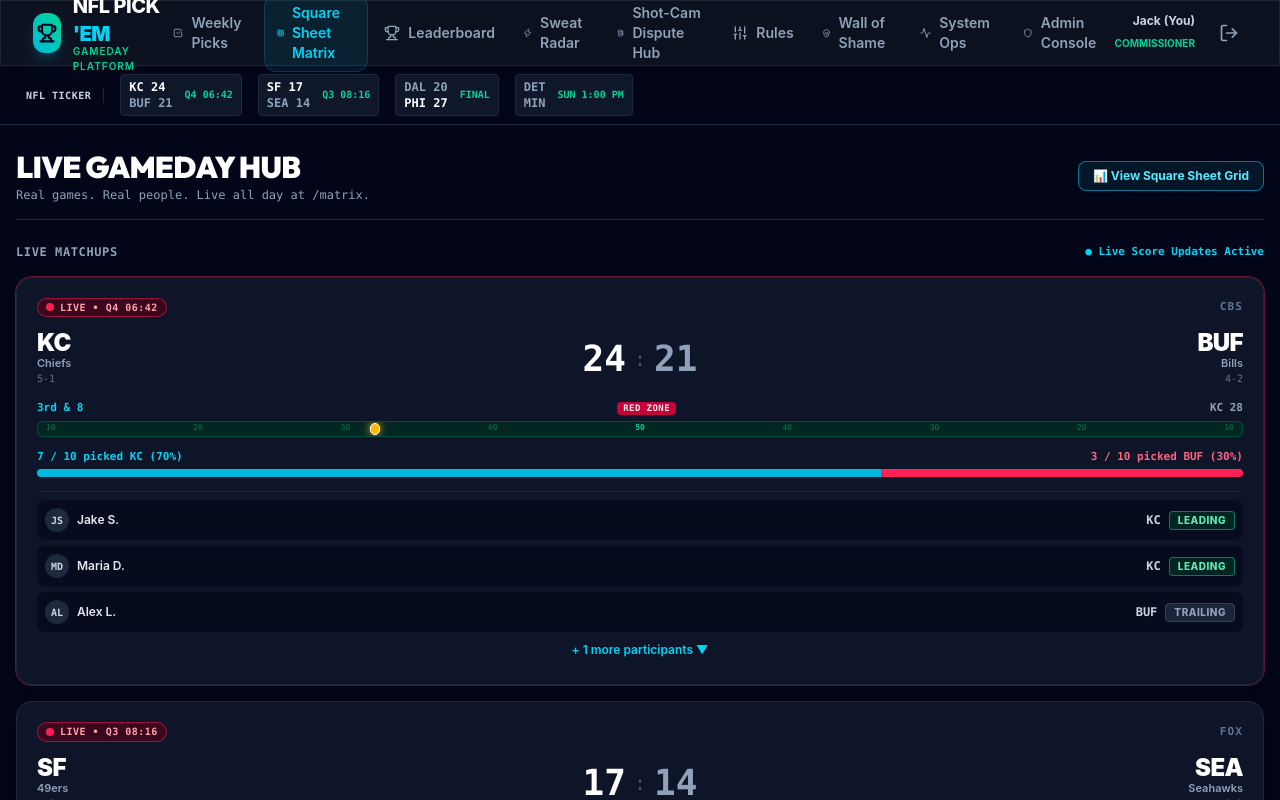
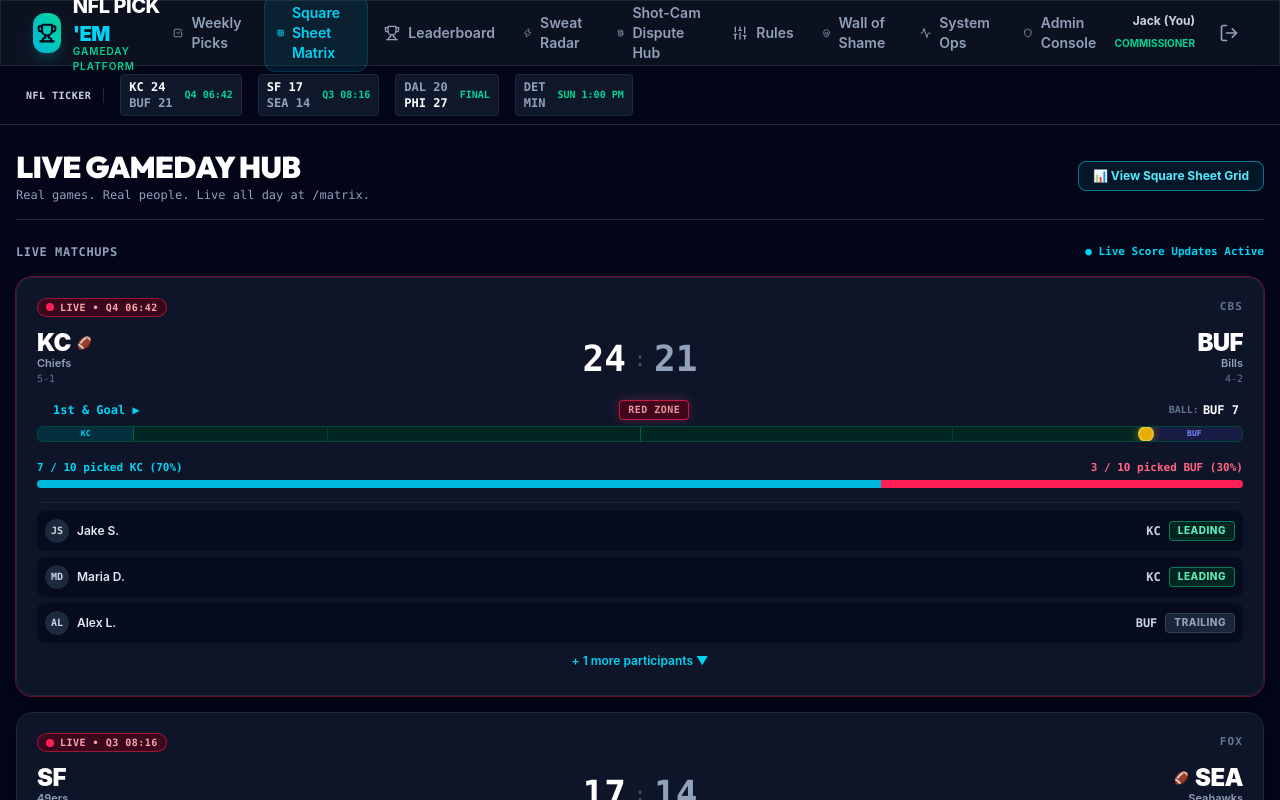
Before and after one commit to jdubciii/NFL-Pick-Em, a React (Vite) app in the folder client/: page /matrix in a window 1280 px wide. Shown: the top 800 px of the page. Built offline with nearby package versions, Linux system fonts and the light colour scheme.

Commit message:
fix(gameday): implement Option A spatial field semantics with decoupled absolutePosition and possession chevrons

```diff
--- a/client/capacitor.config.ts
+++ b/client/capacitor.config.ts
@@ -7,7 +7,7 @@
   server: {
     androidScheme: 'http',
     cleartext: true,
-    allowNavigation: ['192.168.1.18:3000', '192.168.1.18'],
+    allowNavigation: ['192.168.1.29:3000', '192.168.1.29', '192.168.1.18:3000', '192.168.1.18', 'localhost:3000'],
   },
   plugins: {
     CapacitorHttp: {
--- a/client/src/components/matrix/FieldPositionTracker.tsx
+++ b/client/src/components/matrix/FieldPositionTracker.tsx
@@ -1,59 +1,83 @@
 import React from 'react';
 
-interface FieldPositionTrackerProps {
-  possession: 'HOME' | 'AWAY';
-  yardline: number; // 0 to 100 (50 is midfield)
-  downAndDistance?: string; // e.g., '3rd & 8'
-  sideOfField?: string; // e.g., 'KC 28'
+export interface FieldPositionTrackerProps {
+  absolutePosition?: number; // 0 to 100 (0% = Away End Zone, 100% = Home End Zone)
+  yardline?: number; // legacy fallback
+  downAndDistance?: string; // e.g. "1st & Goal"
+  possession?: 'AWAY' | 'HOME';
+  awayTeam?: string;
+  homeTeam?: string;
+  lineOfScrimmage?: string; // e.g. "BUF 7"
+  sideOfField?: string;
   isRedZone?: boolean;
 }
 
 export const FieldPositionTracker: React.FC<FieldPositionTrackerProps> = ({
-  possession,
+  absolutePosition = 93,
   yardline,
-  downAndDistance,
+  downAndDistance = '1st & Goal',
+  possession = 'AWAY',
+  awayTeam = 'KC',
+  homeTeam = 'BUF',
+  lineOfScrimmage = 'BUF 7',
   sideOfField,
-  isRedZone = false
+  isRedZone = true,
 }) => {
-  // Normalize yardline coordinate across the 100-yard visual field
-  const clamped = Math.max(5, Math.min(95, yardline));
+  const effectiveBallLocation = lineOfScrimmage || sideOfField || 'BUF 7';
+  const effectivePosition = absolutePosition ?? yardline ?? 93;
+  // Option A Standard: Away team (Left) drives Right (▶); Home team (Right) drives Left (◀)
+  const chevron = possession === 'AWAY' ? '▶' : '◀';
 
   return (
-    <div className="w-full space-y-1 my-2">
-      <div className="flex items-center justify-between text-[11px] font-mono font-bold text-slate-400">
-        <span className="text-cyan-400">{downAndDistance || '1st & 10'}</span>
+    <div className="w-full space-y-1.5 font-mono select-none">
+      {/* Telemetry Header */}
+      <div className="flex items-center justify-between text-xs px-1">
+        <div className="flex items-center space-x-1.5 font-black text-cyan-400">
+          <span className="h-1.5 w-1.5 rounded-full bg-cyan-400 animate-ping" />
+          <span>
+            {downAndDistance} {chevron}
+          </span>
+        </div>
+
         {isRedZone && (
-          <span className="px-1.5 py-0.2 rounded bg-rose-600/90 text-white text-[9px] uppercase tracking-wider font-extrabold animate-pulse">
+          <span className="px-2 py-0.5 rounded bg-rose-950/90 border border-rose-500/80 text-[10px] font-black text-rose-300 tracking-wider shadow-[0_0_12px_rgba(244,63,94,0.3)] animate-pulse">
             RED ZONE
           </span>
         )}
-        <span>{sideOfField || 'MIDFIELD'}</span>
+
+        <div className="flex items-center space-x-1 text-slate-300 font-bold">
+          <span className="text-[10px] text-slate-500 uppercase">BALL:</span>
+          <span className="text-white font-black">{effectiveBallLocation}</span>
+        </div>
       </div>
 
-      {/* Field Grid Visualization */}
-      <div className="relative h-4 w-full bg-emerald-950/80 rounded-md border border-emerald-700/50 overflow-hidden flex items-center shadow-inner">
-        {/* Yard Markers */}
-        <div className="absolute inset-0 flex justify-between px-2 text-[8px] font-mono text-emerald-600/70 select-none">
-          <span>10</span>
-          <span>20</span>
-          <span>30</span>
-          <span>40</span>
-          <span className="font-bold text-emerald-400">50</span>
-          <span>40</span>
-          <span>30</span>
-          <span>20</span>
-          <span>10</span>
+      {/* 100-Yard Field Strip */}
+      <div className="relative w-full h-4 bg-emerald-950/80 border border-emerald-800/60 rounded-md overflow-hidden flex items-center shadow-inner">
+        {/* Left End Zone (Away: Fixed at 0%) */}
+        <div className="w-[8%] h-full bg-cyan-950/80 border-r border-emerald-700/60 flex items-center justify-center text-[8px] font-black text-cyan-400">
+          {awayTeam}
         </div>
 
-        {/* Yardlines Subtle Dividers */}
-        <div className="absolute inset-0 grid grid-cols-10 divide-x divide-emerald-800/30" />
+        {/* 20-Yard Line Marker (Left) */}
+        <div className="absolute left-[24%] top-0 bottom-0 w-px bg-emerald-700/30" />
 
-        {/* Ball Location Indicator */}
+        {/* 50-Yard Center Marker */}
+        <div className="absolute left-1/2 top-0 bottom-0 w-px bg-emerald-500/40 z-10" />
+
+        {/* 20-Yard Line Marker (Right) */}
+        <div className="absolute right-[24%] top-0 bottom-0 w-px bg-emerald-700/30" />
+
+        {/* Glowing Football Indicator (Positioned directly by absolutePosition 0-100%) */}
         <div
-          className="absolute top-0 bottom-0 w-2.5 -ml-1.25 flex items-center justify-center transition-all duration-700"
-          style={{ left: `${clamped}%` }}
+          style={{ left: `${Math.min(92, Math.max(8, effectivePosition))}%` }}
+          className="absolute -translate-x-1/2 flex items-center justify-center z-20 transition-all duration-700"
         >
-          <div className="h-3 w-3 rounded-full bg-amber-400 shadow-[0_0_8px_rgba(251,191,36,0.9)] border border-white" />
+          <div className="h-3 w-3 rounded-full bg-amber-400 ring-2 ring-amber-300 shadow-[0_0_12px_rgba(251,191,36,0.9)] animate-pulse" />
+        </div>
+
+        {/* Right End Zone (Home: Fixed at 100%) */}
+        <div className="ml-auto w-[8%] h-full bg-indigo-950/80 border-l border-emerald-700/60 flex items-center justify-center text-[8px] font-black text-indigo-400">
+          {homeTeam}
         </div>
       </div>
     </div>
--- a/client/src/components/matrix/NightEditorialMatchupCard.tsx
+++ b/client/src/components/matrix/NightEditorialMatchupCard.tsx
@@ -69,8 +69,15 @@
         {/* Away Team */}
         <div className="col-span-2 flex items-center space-x-2.5">
           <div className="text-left">
-            <div className="text-xl md:text-2xl font-black text-white tracking-tight leading-none">
-              {game.awayTeam.code}
+            <div className="flex items-center space-x-1.5">
+              <span className="text-xl md:text-2xl font-black text-white tracking-tight leading-none">
+                {game.awayTeam.code}
+              </span>
+              {game.possession === 'AWAY' && (
+                <span className="inline-block text-xs" title="Has Possession">
+                  🏈
+                </span>
+              )}
             </div>
             <div className="text-[11px] font-semibold text-slate-400 truncate">{game.awayTeam.name}</div>
             <div className="text-[10px] font-mono text-slate-500">{game.awayTeam.record}</div>
@@ -91,8 +98,15 @@
         {/* Home Team */}
         <div className="col-span-2 flex items-center justify-end space-x-2.5 text-right">
           <div>
-            <div className="text-xl md:text-2xl font-black text-white tracking-tight leading-none">
-              {game.homeTeam.code}
+            <div className="flex items-center justify-end space-x-1.5">
+              {game.possession === 'HOME' && (
+                <span className="inline-block text-xs" title="Has Possession">
+                  🏈
+                </span>
+              )}
+              <span className="text-xl md:text-2xl font-black text-white tracking-tight leading-none">
+                {game.homeTeam.code}
+              </span>
             </div>
             <div className="text-[11px] font-semibold text-slate-400 truncate">{game.homeTeam.name}</div>
             <div className="text-[10px] font-mono text-slate-500">{game.homeTeam.record}</div>
@@ -103,10 +117,14 @@
       {/* Field Position Drive Tracker (Concept 01 + Concept 03 Hybrid) */}
       {game.status === 'IN_PROGRESS' && (
         <FieldPositionTracker
+          absolutePosition={93}
           possession={game.possession || 'AWAY'}
           yardline={game.yardline || 50}
           downAndDistance={game.downAndDistance}
           sideOfField={game.ballLocation}
+          lineOfScrimmage={game.ballLocation}
+          awayTeam={game.awayTeam.code}
+          homeTeam={game.homeTeam.code}
           isRedZone={game.isRedZone}
         />
       )}
--- a/client/src/main.tsx
+++ b/client/src/main.tsx
@@ -41,7 +41,10 @@
     let url = typeof input === 'string' ? input : (input instanceof Request ? input.url : input.toString());
 
     if (url.startsWith('/')) {
-      url = `http://192.168.1.18:3000${url}`;
+      const host = window.location.hostname && window.location.hostname !== 'localhost' && window.location.hostname !== ''
+        ? window.location.hostname
+        : '192.168.1.29';
+      url = `http://${host}:3000${url}`;
     }
 
     const modifiedInit: RequestInit = {
--- a/client/src/pages/MatrixPage.tsx
+++ b/client/src/pages/MatrixPage.tsx
@@ -19,9 +19,9 @@
     status: 'IN_PROGRESS',
     quarter: 'Q4',
     clock: '06:42',
-    downAndDistance: '3rd & 8',
-    ballLocation: 'KC 28',
-    yardline: 28,
+    downAndDistance: '1st & Goal',
+    ballLocation: 'BUF 7',
+    yardline: 7,
     possession: 'AWAY',
     isRedZone: true,
     broadcastNetwork: 'CBS',
--- a/client/src/pages/ShotCamPage.tsx
+++ b/client/src/pages/ShotCamPage.tsx
@@ -1,5 +1,6 @@
 import React, { useState, useEffect, useCallback, useRef } from 'react';
 import { useAuth } from '../context/AuthContext';
+import { DisputeCountdownClock } from '../components/shame/DisputeCountdownClock';
 import {
   Beer,
   Crown,
@@ -759,14 +760,8 @@
                 />
               </div>
 
-              <div className="flex items-center justify-between text-xs font-mono">
-                <span className="text-slate-300 font-bold flex items-center space-x-1.5">
-                  <Clock className="w-3.5 h-3.5 text-amber-400" />
-                  <span>{countdown.text}</span>
-                </span>
-                <span className="text-slate-500 text-[11px]">
-                  Expires: {new Date(activeRecord.disputeExpiresAt).toLocaleTimeString([], { hour: '2-digit', minute: '2-digit' })}
-                </span>
+              <div className="pt-2">
+                <DisputeCountdownClock expiresAt={activeRecord.disputeExpiresAt || new Date(Date.now() + (3 * 3600 + 54 * 60 + 55) * 1000).toISOString()} />
               </div>
 
               {/* Dispute Reason Banner if DISPUTED */}
```
Also changed, not shown: 3 other files (tests, documents, lock files or other folders).
